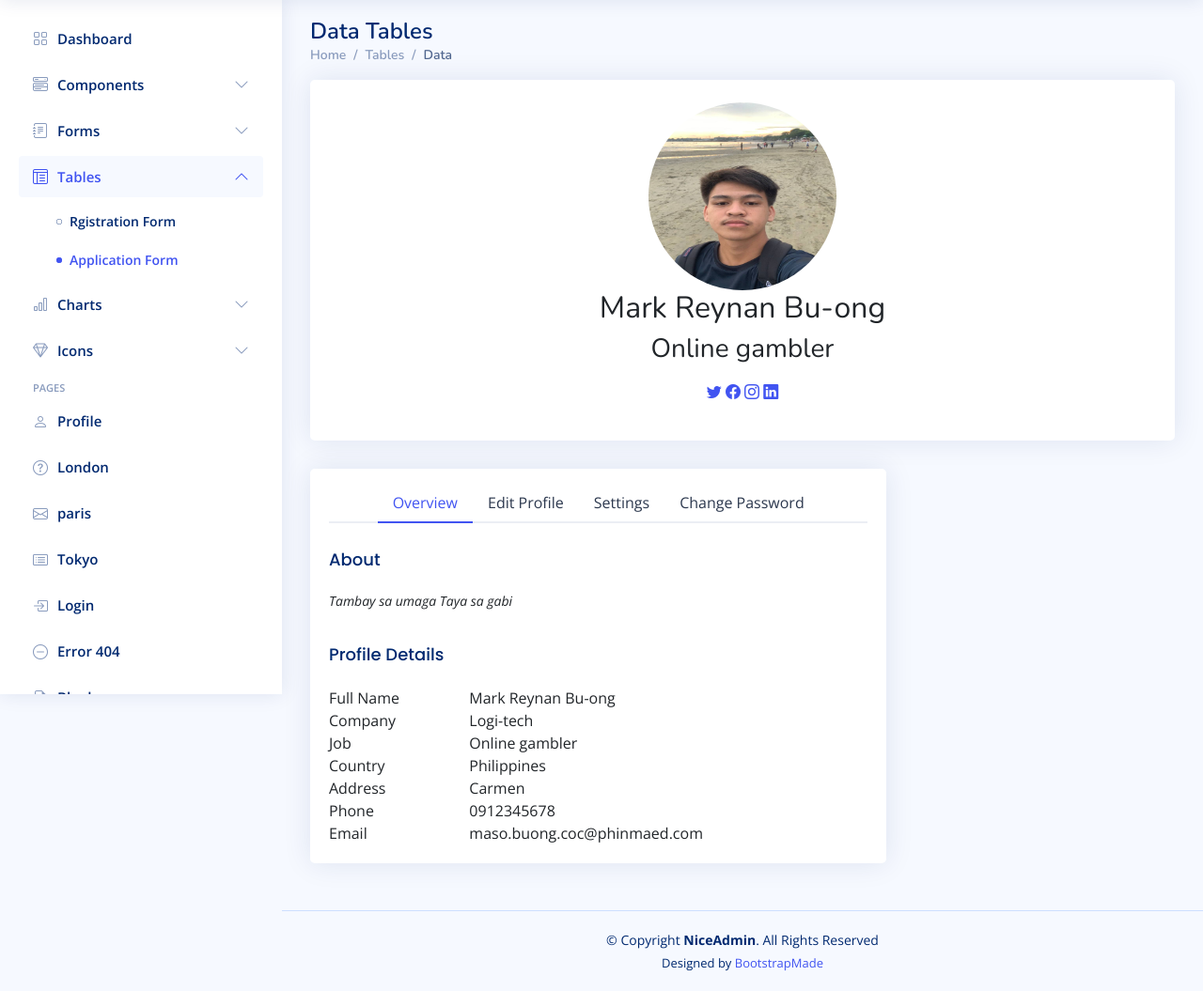
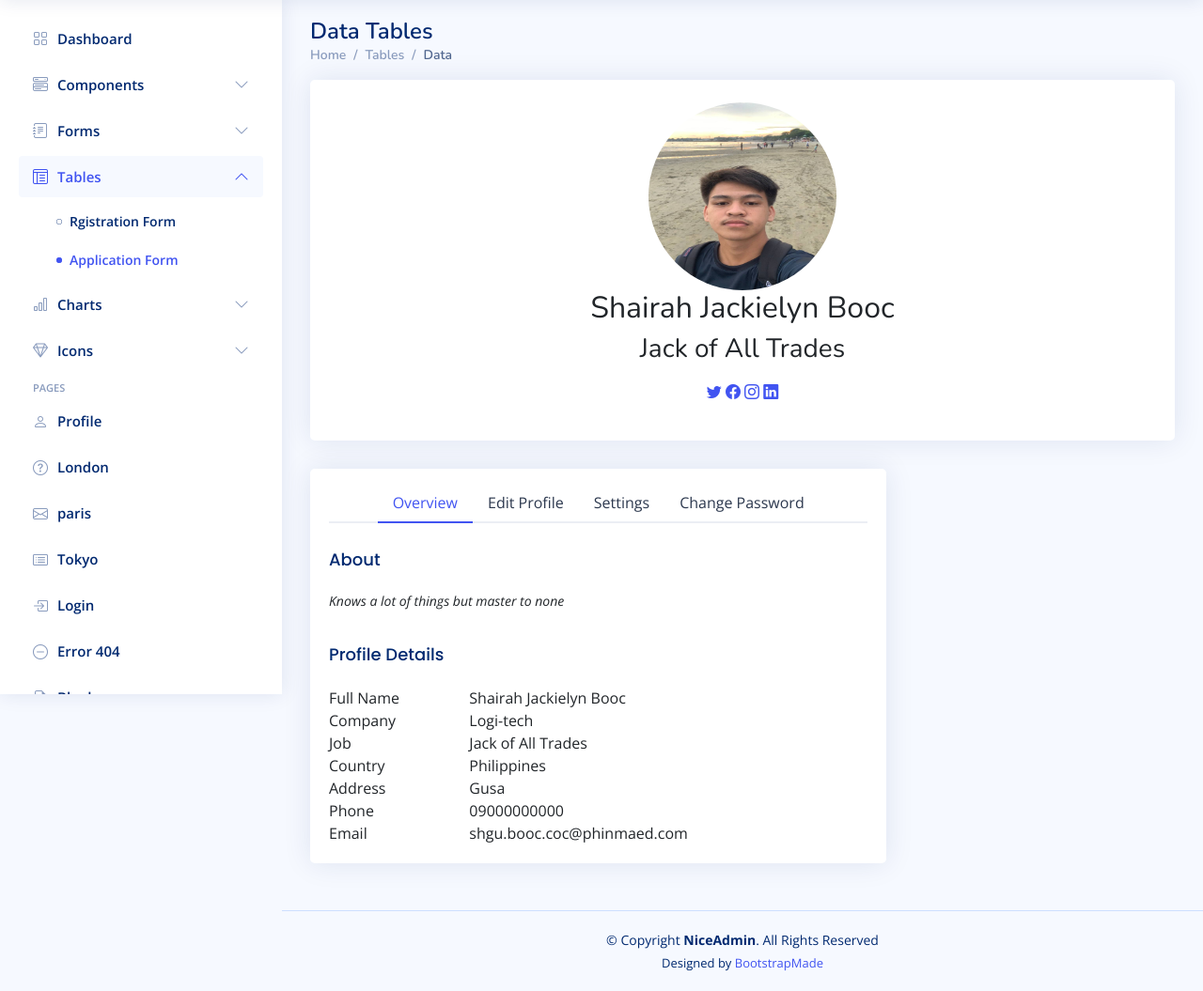
Before and after one commit to akime-nesha/sir-simo, a PHP site: page /index.php?page=profile in a window 1280 px wide. Shown: the part 61-1116 px from the top of the page at 94% size. Run offline with PHP 8.4, Linux system fonts and the light colour scheme; some libraries are stand-ins or nearby versions.

Commit message:
Update profile.php

```diff
--- a/modules/profile.php
+++ b/modules/profile.php
@@ -1,9 +1,8 @@
-
   <div class="card-body profile-card pt-4 d-flex flex-column align-items-center">
 
     <img src="assets/img/self.jpg" alt="Profile" width="200" height="200" alt="Profile" class="rounded-circle">
-              <h2>Mark Reynan Bu-ong</h2>
-              <h3>Online gambler</h3>
+    <h2>Shairah Jackielyn Booc</h2>
+    <h3>Jack of All Trades</h3>
     <div class="social-links mt-2">
       <a href="#" class="twitter"><i class="bi bi-twitter"></i></a>
       <a href="#" class="facebook"><i class="bi bi-facebook"></i></a>
@@ -43,13 +42,13 @@
 
           <div class="tab-pane fade show active profile-overview" id="profile-overview">
             <h5 class="card-title">About</h5>
-                  <p class="small fst-italic">Tambay sa umaga Taya sa gabi</p>
+            <p class="small fst-italic">Knows a lot of things but master to none</p>
 
             <h5 class="card-title">Profile Details</h5>
 
             <div class="row">
               <div class="col-lg-3 col-md-4 label ">Full Name</div>
-                    <div class="col-lg-9 col-md-8">Mark Reynan Bu-ong</div>
+              <div class="col-lg-9 col-md-8">Shairah Jackielyn Booc</div>
             </div>
 
             <div class="row">
@@ -59,7 +58,7 @@
 
             <div class="row">
               <div class="col-lg-3 col-md-4 label">Job</div>
-                    <div class="col-lg-9 col-md-8">Online gambler</div>
+              <div class="col-lg-9 col-md-8">Jack of All Trades</div>
             </div>
 
             <div class="row">
@@ -69,17 +68,17 @@
 
             <div class="row">
               <div class="col-lg-3 col-md-4 label">Address</div>
-                    <div class="col-lg-9 col-md-8">Carmen</div>
+              <div class="col-lg-9 col-md-8">Gusa</div>
             </div>
 
             <div class="row">
               <div class="col-lg-3 col-md-4 label">Phone</div>
-                    <div class="col-lg-9 col-md-8">0912345678</div>
+              <div class="col-lg-9 col-md-8">09000000000</div>
             </div>
 
             <div class="row">
               <div class="col-lg-3 col-md-4 label">Email</div>
-                    <div class="col-lg-9 col-md-8">maso.buong.coc@phinmaed.com</div>
+              <div class="col-lg-9 col-md-8">shgu.booc.coc@phinmaed.com</div>
             </div>
 
           </div>
@@ -103,14 +102,14 @@
               <div class="row mb-3">
                 <label for="fullName" class="col-md-4 col-lg-3 col-form-label">Full Name</label>
                 <div class="col-md-8 col-lg-9">
-                        <input name="fullName" type="text" class="form-control" id="fullName" value="Mark Reynan Bu-ong">
+                  <input name="fullName" type="text" class="form-control" id="fullName" value="Shairah Jackielyn Booc">
                 </div>
               </div>
 
               <div class="row mb-3">
                 <label for="about" class="col-md-4 col-lg-3 col-form-label">About</label>
                 <div class="col-md-8 col-lg-9">
-                        <textarea name="about" class="form-control" id="about" style="height: 100px">Tambay sa umaga Taya sa gabi</textarea>
+                  <textarea name="about" class="form-control" id="about" style="height: 100px">Adaptable</textarea>
                 </div>
               </div>
 
@@ -131,7 +130,7 @@
               <div class="row mb-3">
                 <label for="Country" class="col-md-4 col-lg-3 col-form-label">Country</label>
                 <div class="col-md-8 col-lg-9">
-                        <input name="country" type="text" class="form-control" id="Country" value="USA">
+                  <input name="country" type="text" class="form-control" id="Country" value="Philippines">
                 </div>
               </div>
 
```
Lines whose indentation alone changed are shown as unchanged.
